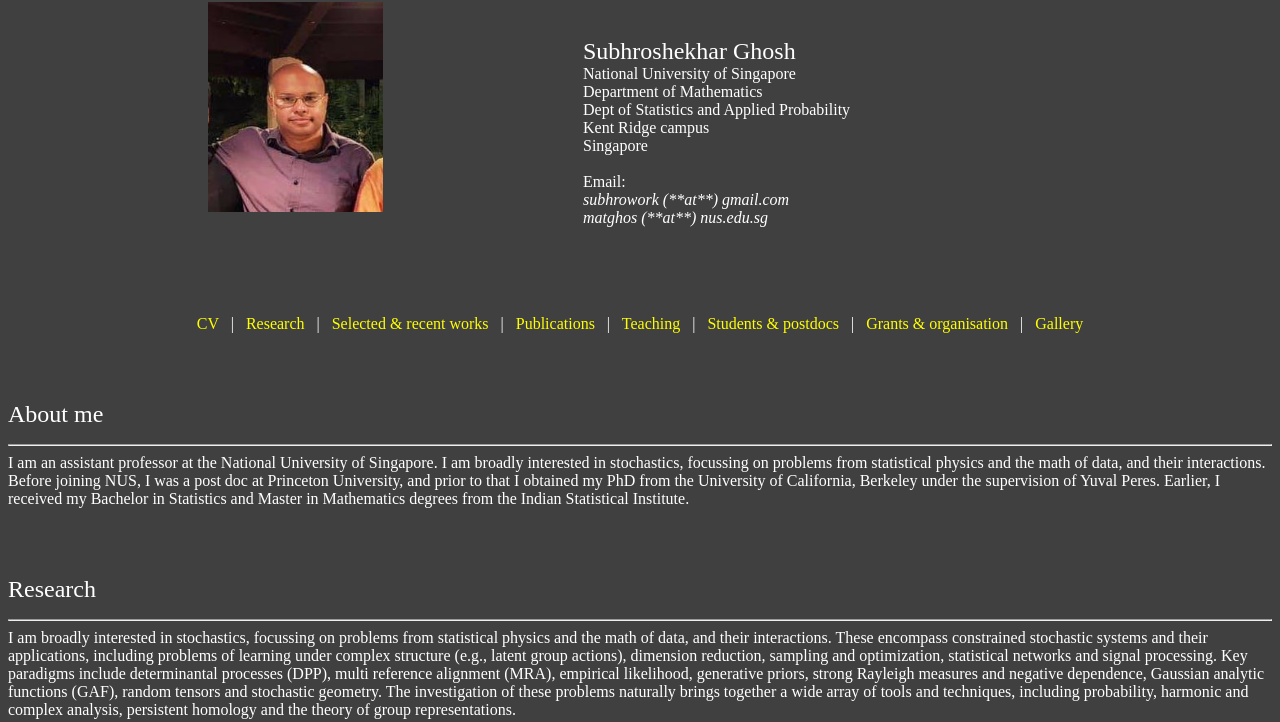
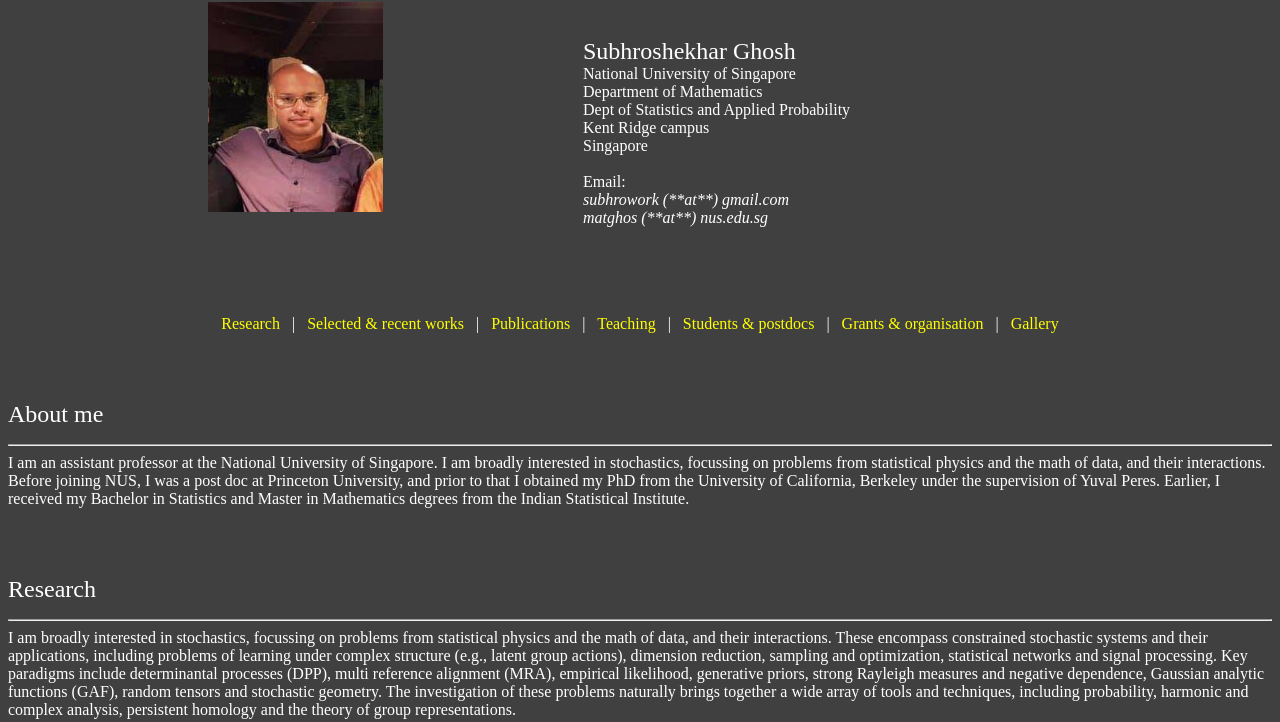
Before and after one commit to subhro-ghosh/subhro-ghosh.github.io, a plain HTML site: page index.html in a window 1280 px wide. Shown: the part 78-800 px from the top of the page. Drawn offline with Linux system fonts and the light colour scheme.

Commit message:
Update index.html

```diff
--- a/index.html
+++ b/index.html
@@ -28,7 +28,7 @@ a:link {color:yellow; text-decoration:none;}
 a:visited {color:yellow; text-decoration:none;}
 </style>
 <center>
-<a color="yellow" href="cv.pdf">CV</a>  &nbsp | &nbsp <a href="#Research">Research</a>  &nbsp | &nbsp <a href="#Selected_works">Selected & recent works</a> &nbsp | &nbsp <a href="#Publications">Publications</a> &nbsp | &nbsp <a href="#teaching">Teaching</a> &nbsp | &nbsp <a href="#students"> Students & postdocs </a> &nbsp | &nbsp <a href="#funding">Grants & organisation </a> &nbsp | &nbsp <a href="#gallery">Gallery</a>
+<!--<a color="yellow" href="cv.pdf">CV</a>  &nbsp | &nbsp--> <a href="#Research">Research</a>  &nbsp | &nbsp <a href="#Selected_works">Selected & recent works</a> &nbsp | &nbsp <a href="#Publications">Publications</a> &nbsp | &nbsp <a href="#teaching">Teaching</a> &nbsp | &nbsp <a href="#students"> Students & postdocs </a> &nbsp | &nbsp <a href="#funding">Grants & organisation </a> &nbsp | &nbsp <a href="#gallery">Gallery</a>
 </center>
 </p>
 
```
